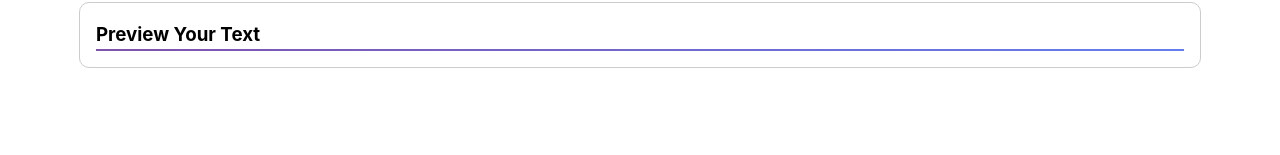
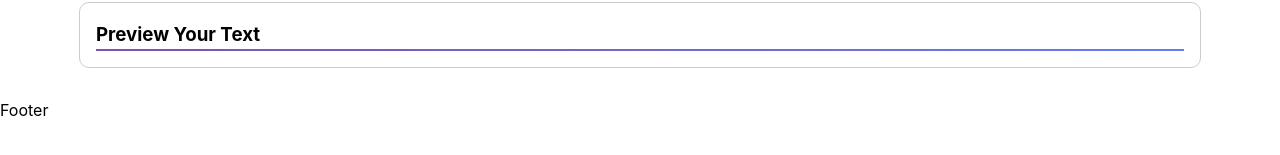
Before and after one commit to partha7978/text-utils, a React (Create React App) app: page / in a window 1280 px wide. Shown: the part 601-756 px from the top of the page. Built offline with nearby package versions, Linux system fonts and the light colour scheme.

Commit message:
adding footer component

```diff
--- a/src/App.js
+++ b/src/App.js
@@ -2,6 +2,7 @@
 import AnimatedText from './components/AnimatedText/AnimatedText';
 import NavBar from './components/NavBar/NavBar';
 import TextArea from './components/TextArea/TextArea';
+import Footer from './components/Footer/Footer';
 import { useState } from 'react';
 
 function App() {
@@ -22,6 +23,7 @@
       <NavBar logoName="TEXTUTIL" theme={theme} setTheme={setTheme}/>
       <AnimatedText text="Welcome to TextUtils" secondaryText="I can do all kind of text manipulations" theme={theme} setTheme={setTheme}/>
       <TextArea label="Enter text here" theme={theme} setTheme={setTheme}/>
+      <Footer/>
     </>
   );
 }
--- /dev/null
+++ b/src/components/Footer/Footer.js
@@ -0,0 +1,8 @@
+import React from 'react'
+import './Footer.css'
+
+export default function Footer() {
+  return (
+    <div>Footer</div>
+  )
+}
```
Also changed, not shown: src/components/Footer/Footer.css (added).
